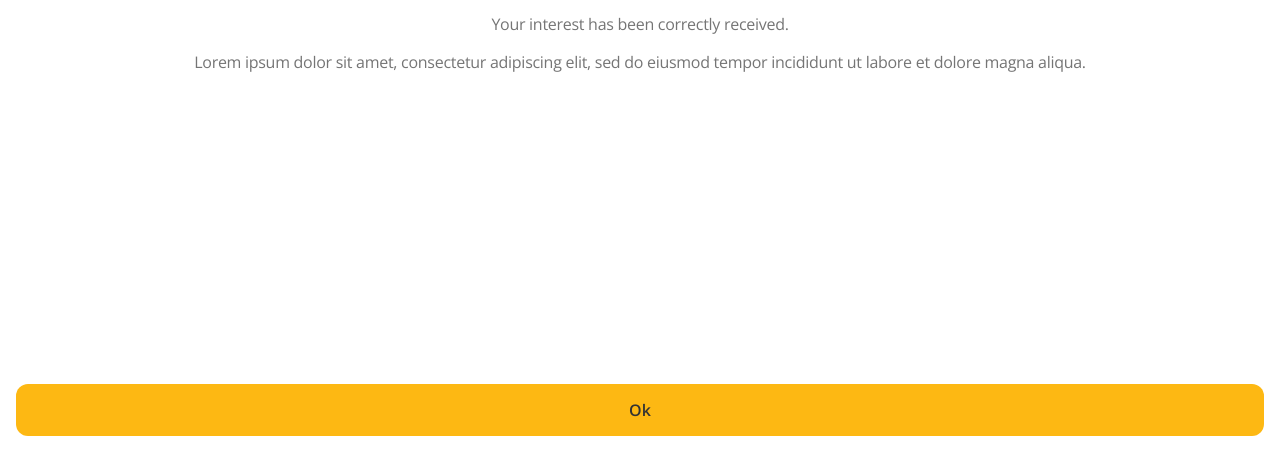
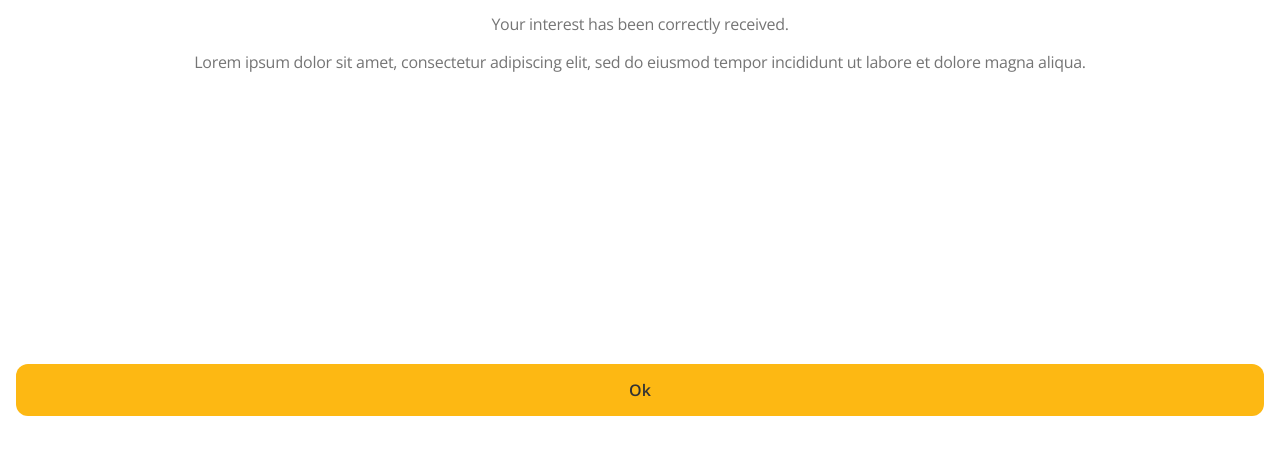
Before and after one commit to geraldjtorres/enbd-mobile-screens, a plain HTML site: page thank-you.html in a window 1280 px wide. Shown: the part 244-718 px from the top of the page. Drawn offline with nearby package versions, Linux system fonts and the light colour scheme.

Commit message:
adjust min height

```diff
--- a/css/styles.css
+++ b/css/styles.css
@@ -253,7 +253,7 @@ input[type='tel'] {
   padding: 50px 16px;
   display: flex;
   flex-direction: column;
-  min-height: calc(100vh - 70px);
+  min-height: calc(100vh - 90px);
 }
 
 .message {
```
